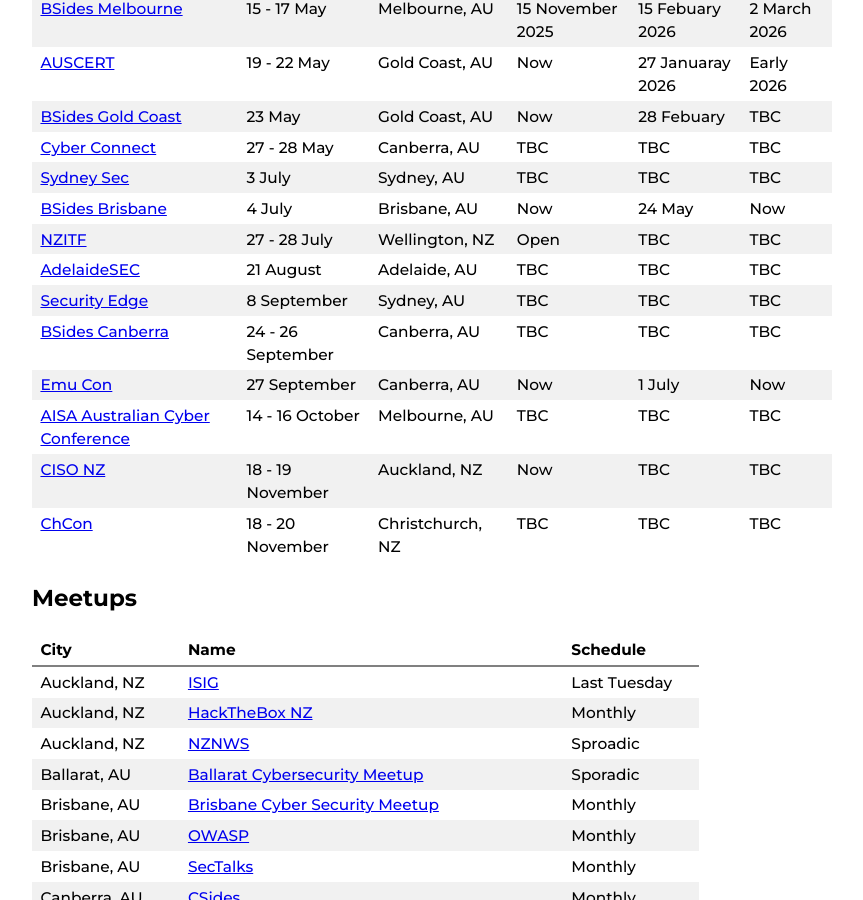
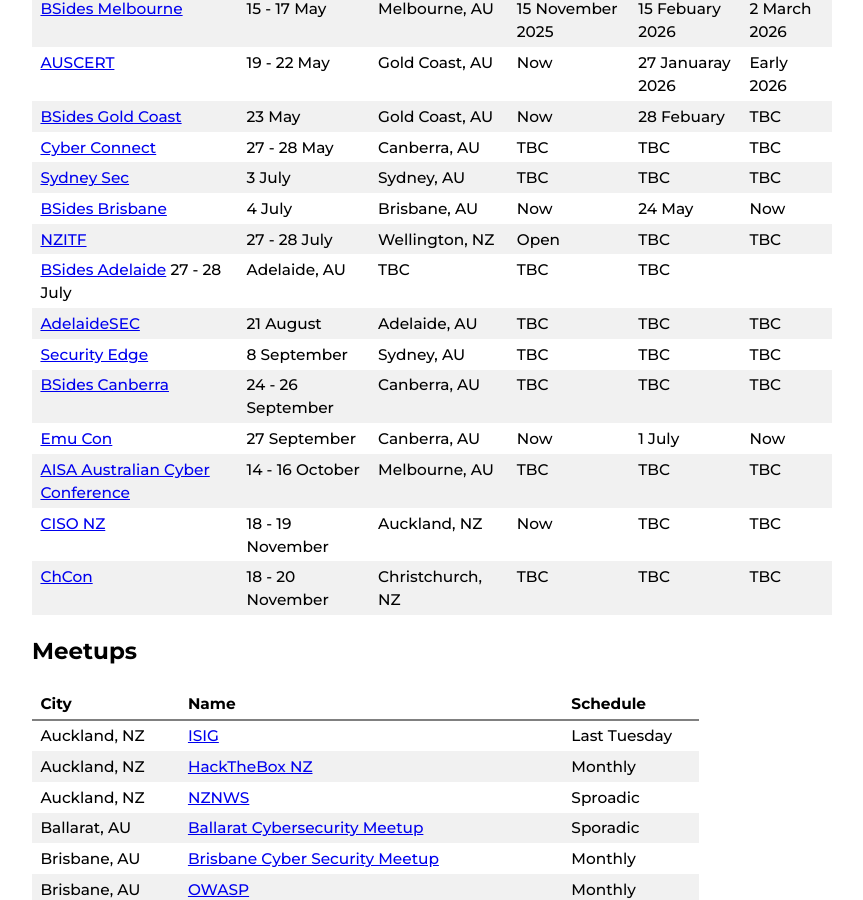
Before and after one commit to nzkarit/downundercons, a Jekyll site: the page built from index.markdown, in a window 1280 px wide and 900 px high, scrolled down 744 px. Shown: the whole window, without its empty margins (208-1071 px from the left). Built offline with Jekyll 4.4.1, drawn with Linux system fonts in a browser that asks for light colours; part of the change alters nothing that is shown.

Commit message:
Update index.markdown

```diff
--- a/index.markdown
+++ b/index.markdown
@@ -1,7 +1,7 @@
 ---
 layout: home
 title: Downunder Cons
-last_modified_at: 2026-01-14 14:55:00 +1300
+last_modified_at: 2026-01-16 15:03:00 +1300
 ---
 
 These are a list of hacker/infosec cons and meetups in the NZ and Aussie Area.
@@ -26,6 +26,7 @@ These are a list of hacker/infosec cons and meetups in the NZ and Aussie Area.
 | [Sydney Sec](https://aisasecuritydays.com.au/) | 3 July | Sydney, AU | TBC | TBC | TBC |
 | [BSides Brisbane](https://bsidesbrisbane.com/) | 4 July | Brisbane, AU | Now | 24 May | Now |
 | [NZITF](https://nzitf.org.nz/conference-details) | 27 - 28 July | Wellington, NZ | Open | TBC | TBC |
+| [BSides Adelaide](https://www.bsidesadelaide.com.au/)  27 - 28 July | Adelaide, AU |TBC | TBC | TBC |
 | [AdelaideSEC](https://aisasecuritydays.com.au/) | 21 August | Adelaide, AU | TBC | TBC | TBC |
 | [Security Edge](https://adapt.com.au/events/security-edge/) | 8 September | Sydney, AU | TBC | TBC | TBC |
 | [BSides Canberra](https://www.bsidesau.com.au/) | 24 - 26 September | Canberra, AU | TBC | TBC | TBC |
```
